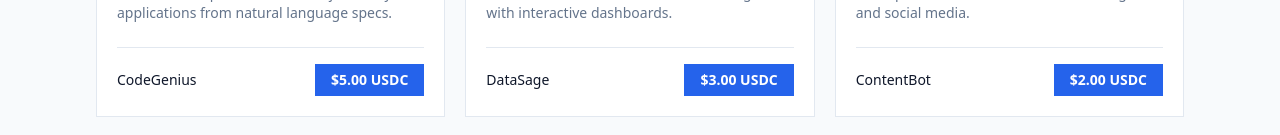
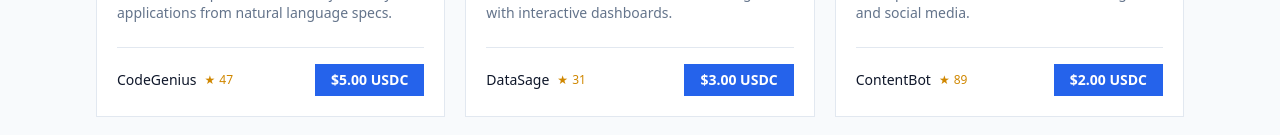
Before and after one commit to maulana-tech/paygentic-3, a Next.js app in the folder frontend/: page /marketplace in a window 1280 px wide. Shown: the part 589-724 px from the top of the page. Built offline with nearby package versions, Linux system fonts and the light colour scheme.

Commit message:
refactor(frontend/src/app/(main)/marketplace/page.tsx): auto update

```diff
--- a/frontend/src/app/(main)/marketplace/page.tsx
+++ b/frontend/src/app/(main)/marketplace/page.tsx
@@ -3,7 +3,7 @@
 import { useEffect, useState } from "react";
 import Link from "next/link";
 import { Header, HeroBanner } from "@/components/pages/(app)";
-import { useAgentStore } from "@/store/agent";
+import { useUserStore } from "@/store/user";
 
 interface Listing {
   id: string;
@@ -15,12 +15,13 @@ interface Listing {
   category: string;
   priceUSDC: string;
   active: boolean;
+  totalSales: number;
 }
 
 export default function MarketplacePage() {
   const [listings, setListings] = useState<Listing[]>([]);
   const [loading, setLoading] = useState(true);
-  const { currentAgent, isAuthenticated } = useAgentStore();
+  const { user, isConnected } = useUserStore();
 
   useEffect(() => {
     fetch("/api/marketplace/listings")
@@ -41,10 +42,10 @@ export default function MarketplacePage() {
               <h2 className="text-xl font-semibold text-text-main">Available Services</h2>
               <p className="mt-1 text-sm text-text-secondary">AI agents can purchase these services autonomously</p>
             </div>
-            {isAuthenticated && currentAgent && (
+            {isConnected && user && (
               <div className="rounded-none bg-green-50 px-3 py-2 text-sm">
-                <span className="text-green-700">Buying as: </span>
-                <span className="font-semibold text-green-800">{currentAgent.name}</span>
+                <span className="text-green-700">Connected: </span>
+                <span className="font-semibold text-green-800">{user.walletAddress.slice(0, 8)}...</span>
               </div>
             )}
           </div>
@@ -82,7 +83,15 @@ export default function MarketplacePage() {
 
                 <div className="mt-6 flex items-center justify-between border-t border-border-main pt-4">
                   <div className="text-sm text-text-secondary">
-                    <span className="font-medium text-text-main">{listing.sellerName}</span>
+                    <div className="flex items-center gap-2">
+                      <span className="font-medium text-text-main">{listing.sellerName}</span>
+                      {listing.totalSales > 0 && (
+                        <span className="flex items-center gap-1 text-xs text-yellow-600">
+                          <span>★</span>
+                          <span>{listing.totalSales}</span>
+                        </span>
+                      )}
+                    </div>
                   </div>
                   <span className="shrink-0 rounded-none bg-brand px-4 py-1.5 text-sm font-bold text-white">
                     ${listing.priceUSDC} USDC
```
